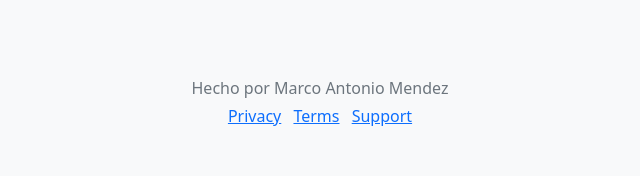
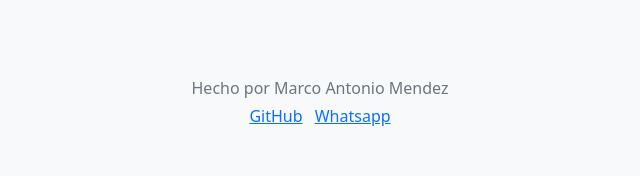
Before and after one commit to marco0525/canciones, a CodeIgniter 4 app: the page made by app/Views/welcome_message.php in a window 1280 px wide. Shown: the part 673-849 px from the top of the page, without its empty margins (320-960 px from the left). Run offline with PHP 8.4 and a stand-in for CodeIgniter, Linux system fonts and the light colour scheme; the template is opened without the code that fills it, so the values that code supplies are empty; some libraries are stand-ins or nearby versions.

Commit message:
Se agrego link para github y whatsapp

```diff
--- a/app/Views/welcome_message.php
+++ b/app/Views/welcome_message.php
@@ -180,9 +180,8 @@
             <footer class="my-5 pt-5 text-muted text-center text-small">
                 <p class="mb-1">Hecho por Marco Antonio Mendez</p>
                 <ul class="list-inline">
-                    <li class="list-inline-item"><a href="#">Privacy</a></li>
-                    <li class="list-inline-item"><a href="#">Terms</a></li>
-                    <li class="list-inline-item"><a href="#">Support</a></li>
+                    <li class="list-inline-item"><a href="https://github.com/marco0525/canciones">GitHub</a></li>
+                    <li class="list-inline-item"><a href="https://wa.link/z2dqgj">Whatsapp</a></li>
                 </ul>
             </footer>
         </div>
```
